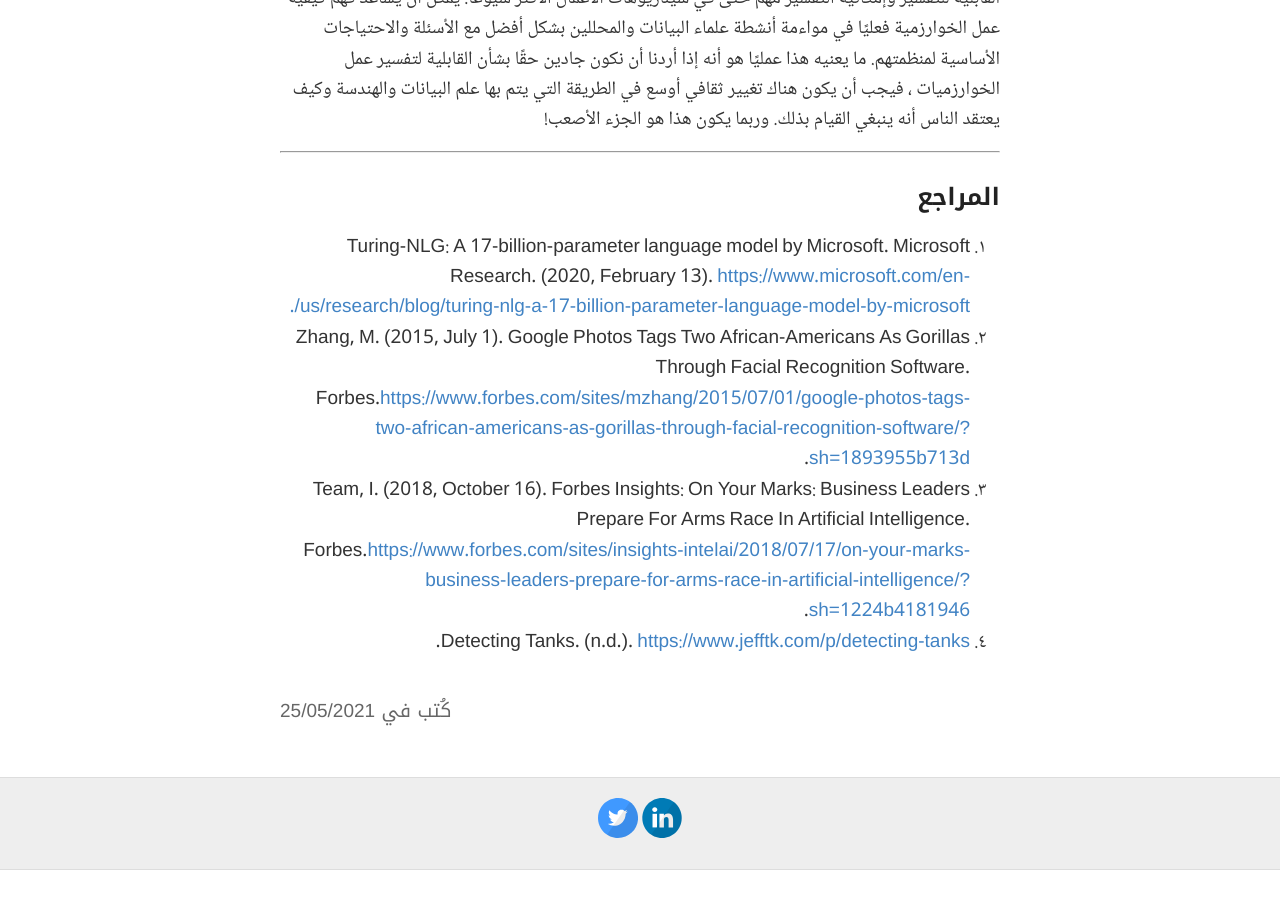
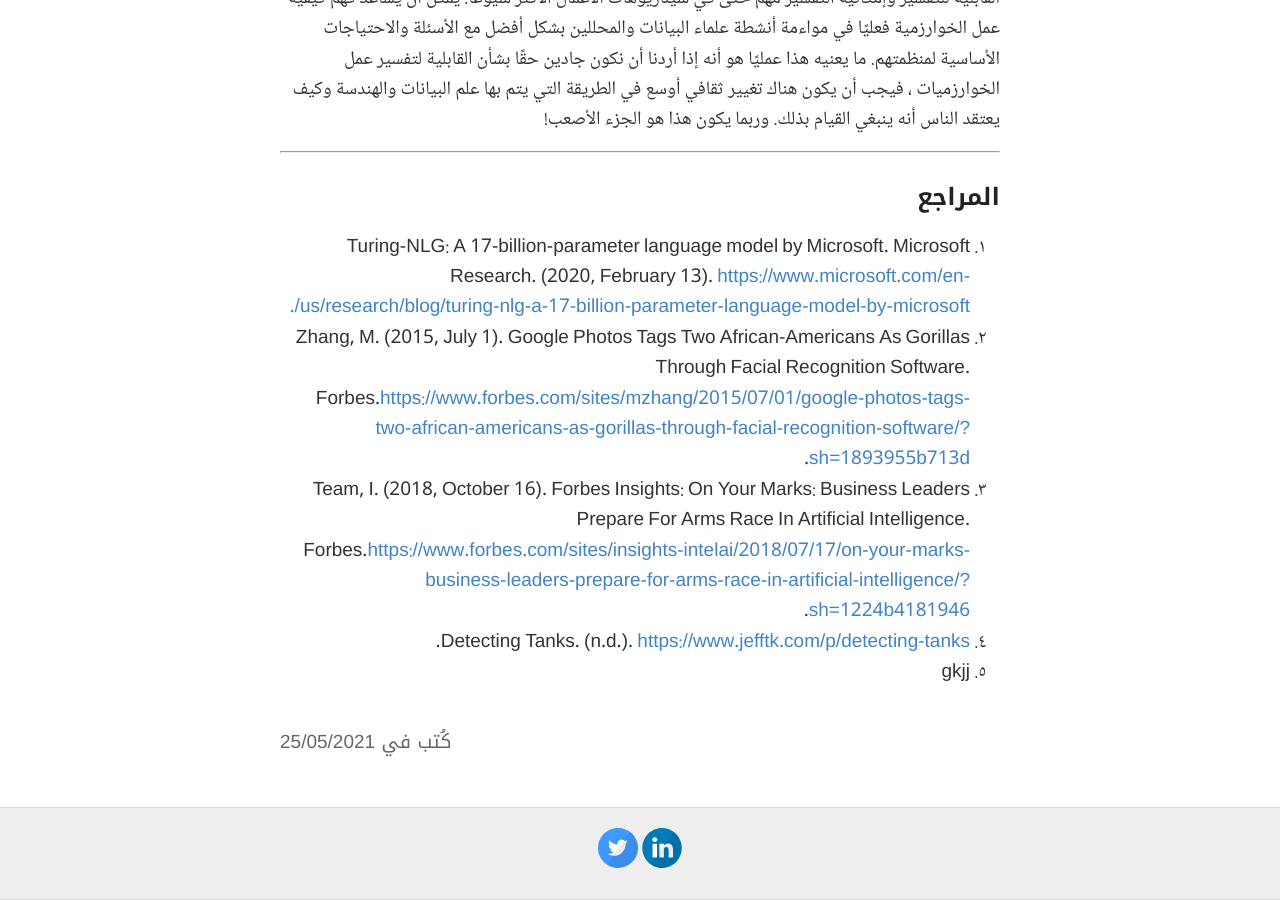
Before and after one commit to sahar119911/AldhaheriS, a Jekyll site: the page built from _posts/2021-5-25-NN-as-black-box.md, in a window 1280 px wide and 900 px high, scrolled down 5088 px. Built offline with Jekyll 4.4.1, drawn with Linux system fonts in a browser that asks for light colours; before the commit the page ends 5958 px from its top, so only the background shows below that.

Commit message:
Update 2021-5-25-NN-as-black-box.md

```diff
--- a/_posts/2021-5-25-NN-as-black-box.md
+++ b/_posts/2021-5-25-NN-as-black-box.md
@@ -68,3 +68,4 @@ icon: 👓
 2. Zhang, M. (2015, July 1). Google Photos Tags Two African-Americans As Gorillas Through Facial Recognition Software. Forbes.[https://www.forbes.com/sites/mzhang/2015/07/01/google-photos-tags-two-african-americans-as-gorillas-through-facial-recognition-software/?sh=1893955b713d](https://www.forbes.com/sites/mzhang/2015/07/01/google-photos-tags-two-african-americans-as-gorillas-through-facial-recognition-software/?sh=1893955b713d).
 3. Team, I. (2018, October 16). Forbes Insights: On Your Marks: Business Leaders Prepare For Arms Race In Artificial Intelligence. Forbes.[https://www.forbes.com/sites/insights-intelai/2018/07/17/on-your-marks-business-leaders-prepare-for-arms-race-in-artificial-intelligence/?sh=1224b4181946](https://www.forbes.com/sites/insights-intelai/2018/07/17/on-your-marks-business-leaders-prepare-for-arms-race-in-artificial-intelligence/?sh=1224b4181946).
 4. Detecting Tanks. (n.d.). [https://www.jefftk.com/p/detecting-tanks](https://www.jefftk.com/p/detecting-tanks).
+5. gkjj
```
